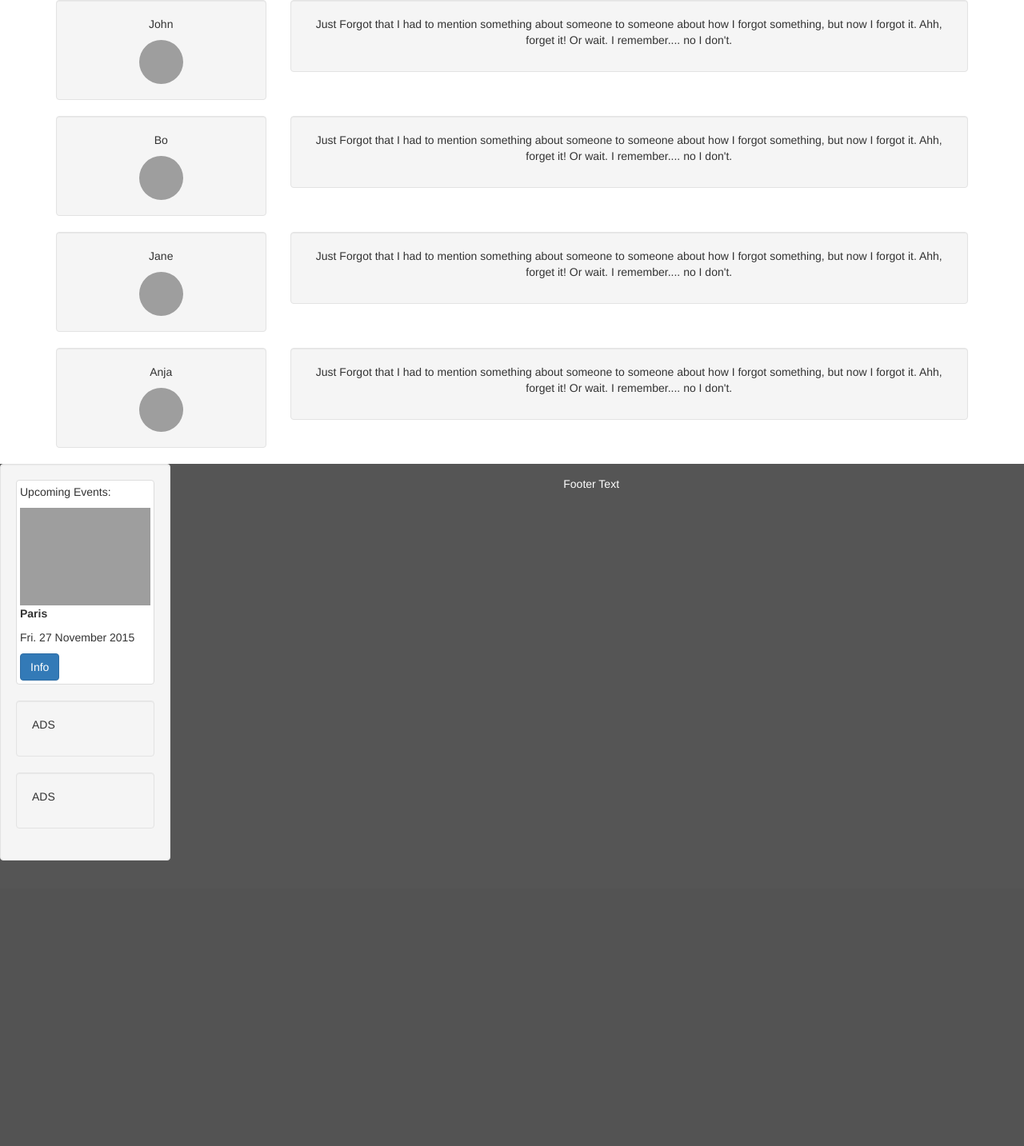
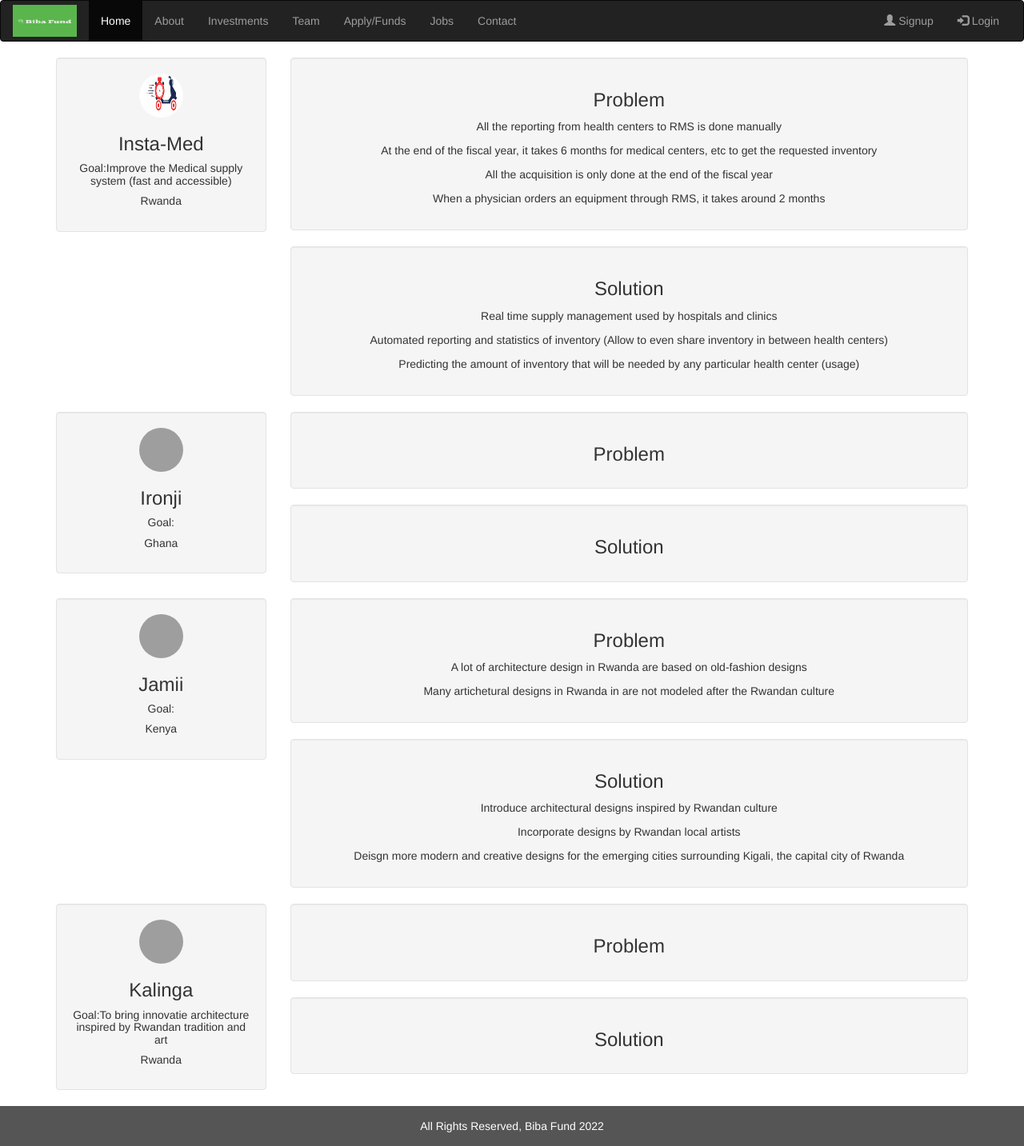
Before and after one commit to ruraliz/BibaFund, a Django app: page /investment/ in a window 1280 px wide. Shown: the whole page at 80% size. Before the commit the page ends 1076 px from the top, so only its background shows below. Run offline with Django 4.2, Linux system fonts and the light colour scheme; some libraries are stand-ins or nearby versions; grey boxes are pictures that could not be loaded.

Commit message:
add: investment page content and add base.html to pages

```diff
--- a/main_app/templates/about.html
+++ b/main_app/templates/about.html
@@ -1,7 +1,10 @@
-<h1>About</h1>
+{% extends 'base.html' %}
+{% block content %}
 <p>Biba has a long term vision of building a world class investment management firm (machine).
     For this goal, Biba aims to build a multistrategy machinery that will contain VC business, PE business,
     HF business, REITs, and Alternative Asset investment business. Given our lofty ambitions as a firm,
     we will craft a Roadmap of short term goals,
     mid-term goals, and long term goals, which will be a year, three years, and ten years respectively.
     Primarily we want to build a VC business. </p>
+   <img src="static/bibalogo.jpg">
+{% endblock %}
--- a/main_app/templates/base.html
+++ b/main_app/templates/base.html
@@ -2,28 +2,58 @@
 <!DOCTYPE html>
 <html lang="en">
 <head>
-    <meta charset="UTF-8">
-    <meta http-equiv="X-UA-Compatible" content="IE=edge">
-    <meta name="viewport" content="width=device-width, initial-scale=1.0">
   <title>Biba Fund</title>
-    <link rel="stylesheet" href="{% static 'style.css' %}">
-    <link href="https://cdn.jsdelivr.net/npm/bootstrap@5.2.3/dist/css/bootstrap.min.css" rel="stylesheet" integrity="sha384-rbsA2VBKQhggwzxH7pPCaAqO46MgnOM80zW1RWuH61DGLwZJEdK2Kadq2F9CUG65" crossorigin="anonymous">
+  <meta charset="utf-8">
+  <meta name="viewport" content="width=device-width, initial-scale=1">
+  <link rel="stylesheet" href="https://maxcdn.bootstrapcdn.com/bootstrap/3.4.1/css/bootstrap.min.css">
+  <script src="https://ajax.googleapis.com/ajax/libs/jquery/3.6.1/jquery.min.js"></script>
+  <script src="https://maxcdn.bootstrapcdn.com/bootstrap/3.4.1/js/bootstrap.min.js"></script>
+  <style>
+    footer {
+      background-color: #555;
+      color: white;
+      padding: 15px;
+      text-align: center;
+    }
+
+    ul li {
+      display:inline;
+    }
+  </style>
 </head>
 <body>
-    <h1>Biba Fund</h1>
 
-    <nav aria-label="breadcrumb">
-        <ol class="breadcrumb">
-          <li class="breadcrumb-item"><a href="/">Home</a></li>
-          <li class="breadcrumb-item active" aria-current="page"><a href="/investment">Investment</a></li>
+<nav class="navbar navbar-inverse">
+  <div class="container-fluid">
+    <div class="navbar-header">
+      <button type="button" class="navbar-toggle" data-toggle="collapse" data-target="#myNavbar">
+        <span class="icon-bar"></span>
+        <span class="icon-bar"></span>
+        <span class="icon-bar"></span>
+      </button>
+      <a class="navbar-brand" href="/"><img style= "margin: -10px 0px"  height= "40px" width="80px" src="main_app/static/bibalogo1.jpg"></a>
+    </div>
+    <div class="collapse navbar-collapse" id="myNavbar">
+      <ul class="nav navbar-nav">
+        <li class="active"><a href="/">Home</a></li>
+        <li><a href="/about">About</a></li>
+        <li><a href="/investment">Investments</a></li>
+        <li><a href="/Team">Team</a></li>
+        <li><a href="/fund">Apply/Funds</a></li>
+        <li><a href="/job">Jobs</a></li>
+        <li><a href="/contact">Contact</a></li>
         {% if user.is_authenticated %}
         <li class="breadcrumb-item active" aria-current="page"><a href="/user/{{user}}">{{user}}'s Profile</a></li>
         <li class="breadcrumb-item active" aria-current="page"><a href="{% url 'logout' %}">Logout</a></li>
         {% else %}
-          <li class="breadcrumb-item active" aria-current="page"><a href="{% url 'login' %}">Login</a></li>
-          <li class="breadcrumb-item active" aria-current="page"><a href="{% url 'signup' %}">Signup</a></li>
+      </ul>
+      <ul class="nav navbar-nav navbar-right">
+        <li><a href="/signup"><span class="glyphicon glyphicon-user"></span> Signup</a></li>
+        <li><a href="/login"><span class="glyphicon glyphicon-log-in"></span> Login</a></li>
         {% endif %}
-        </ol>
+    </ul>
+    </div>
+  </div>
 </nav>
 
     {% block content %}
--- a/main_app/templates/investment.html
+++ b/main_app/templates/investment.html
@@ -1,98 +1,104 @@
-{% load static %}
+{% extends 'base.html' %}
+{% block content %}
 <!DOCTYPE html>
 <html lang="en">
 <head>
-  <title>Bootstrap Example</title>
+  <title>Investment Page</title>
   <meta charset="utf-8">
   <meta name="viewport" content="width=device-width, initial-scale=1">
   <link rel="stylesheet" href="https://maxcdn.bootstrapcdn.com/bootstrap/3.4.1/css/bootstrap.min.css">
   <script src="https://ajax.googleapis.com/ajax/libs/jquery/3.6.1/jquery.min.js"></script>
   <script src="https://maxcdn.bootstrapcdn.com/bootstrap/3.4.1/js/bootstrap.min.js"></script>
-  <style>
-    /* Set black background color, white text and some padding */
-    footer {
-      background-color: #555;
-      color: white;
-      padding: 15px;
-    }
-  </style>
 </head>
 <body>
 <div class="container text-center">
       <div class="row">
         <div class="col-sm-3">
           <div class="well">
-           <p>John</p>
-           <img src="bird.jpg" class="img-circle" height="55" width="55" alt="Avatar">
+           <img src="static/Instant_delivery.jpg" class="img-circle" height="55" width="55" alt="Avatar">
+           <h3>Insta-Med</h3>
+           <h5>Goal:Improve the Medical supply system (fast and accessible)</h5>
+           <h5>Rwanda</h5>
           </div>
         </div>
         <div class="col-sm-9">
           <div class="well">
-            <p>Just Forgot that I had to mention something about someone to someone about how I forgot something, but now I forgot it. Ahh, forget it! Or wait. I remember.... no I don't.</p>
+            <h3>Problem</h3>
+            <p>All the reporting from health centers to RMS is done manually</p>
+            <p>At the end of the fiscal year, it takes 6 months for medical centers, etc to get the requested inventory</p>
+            <p>All the acquisition is only done at the end of the fiscal year</p>
+            <p>When a physician orders an equipment through RMS, it takes around 2 months</p>
+          </div>
+          <div class="well">
+            <h3>Solution </h3>
+            <p>Real time supply management used by hospitals and clinics</p>
+            <p>Automated reporting and statistics of inventory (Allow to even share inventory in between health centers)</p>
+            <p>Predicting the amount of inventory that will be needed by any particular health center (usage)</p>
           </div>
         </div>
       </div>
       <div class="row">
         <div class="col-sm-3">
           <div class="well">
-           <p>Bo</p>
            <img src="bandmember.jpg" class="img-circle" height="55" width="55" alt="Avatar">
+           <h3>Ironji</h3>
+           <h5>Goal:</h5>
+           <h5>Ghana</h5>
           </div>
         </div>
         <div class="col-sm-9">
           <div class="well">
-            <p>Just Forgot that I had to mention something about someone to someone about how I forgot something, but now I forgot it. Ahh, forget it! Or wait. I remember.... no I don't.</p>
+            <h3>Problem</h3>
+          </div>
+          <div class="well">
+            <h3>Solution</h3>
           </div>
         </div>
       </div>
       <div class="row">
         <div class="col-sm-3">
           <div class="well">
-           <p>Jane</p>
            <img src="bandmember.jpg" class="img-circle" height="55" width="55" alt="Avatar">
+           <h3>Jamii</h3>
+           <h5>Goal:</h5>
+           <h5>Kenya</h5>
           </div>
         </div>
         <div class="col-sm-9">
-          <div class="well">
-            <p>Just Forgot that I had to mention something about someone to someone about how I forgot something, but now I forgot it. Ahh, forget it! Or wait. I remember.... no I don't.</p>
-          </div>
+            <div class="well">
+                <h3>Problem</h3>
+                <P>A lot of architecture design in Rwanda are based on old-fashion designs</P>
+                <p>Many artichetural designs in Rwanda in are not modeled after the Rwandan culture</p>
+              </div>
+              <div class="well">
+                <h3>Solution</h3>
+                <P>Introduce architectural designs inspired by Rwandan culture</P>
+                <p>Incorporate designs by Rwandan local artists</p>
+                <p>Deisgn more modern and creative designs for the emerging cities surrounding Kigali, the capital city of Rwanda</p>
+              </div>
         </div>
       </div>
       <div class="row">
         <div class="col-sm-3">
           <div class="well">
-           <p>Anja</p>
            <img src="bird.jpg" class="img-circle" height="55" width="55" alt="Avatar">
+           <h3>Kalinga</h3>
+           <h5>Goal:To bring innovatie architecture inspired by Rwandan tradition and art</h5>
+           <h5>Rwanda</h5>
           </div>
         </div>
         <div class="col-sm-9">
-          <div class="well">
-            <p>Just Forgot that I had to mention something about someone to someone about how I forgot something, but now I forgot it. Ahh, forget it! Or wait. I remember.... no I don't.</p>
-          </div>
+            <div class="well">
+                <h3>Problem</h3>
+              </div>
+              <div class="well">
+                <h3>Solution</h3>
+              </div>
         </div>
-      </div>
-    </div>
-    <div class="col-sm-2 well">
-      <div class="thumbnail">
-        <p>Upcoming Events:</p>
-        <img src="paris.jpg" alt="Paris" width="400" height="300">
-        <p><strong>Paris</strong></p>
-        <p>Fri. 27 November 2015</p>
-        <button class="btn btn-primary">Info</button>
-      </div>
-      <div class="well">
-        <p>ADS</p>
-      </div>
-      <div class="well">
-        <p>ADS</p>
       </div>
     </div>
   </div>
 </div>
-
-<footer class="container-fluid text-center">
-  <p>Footer Text</p>
-</footer>
-
 </body>
 </html>
+{% endblock %}
```
Also changed, not shown: main_app/templates/index.html (+5 -44 lines), main_app/static/Instant_delivery.jpg (added). Lines whose indentation alone changed are shown as unchanged.
